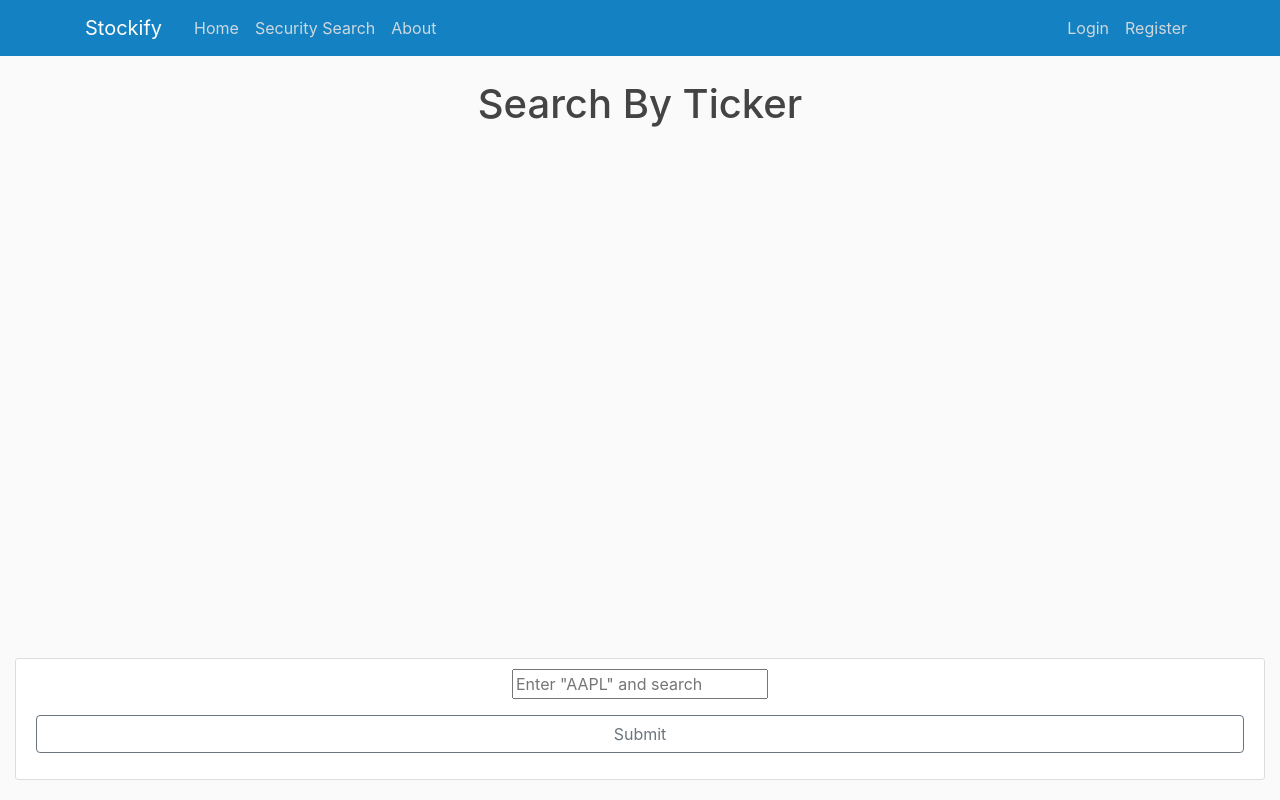
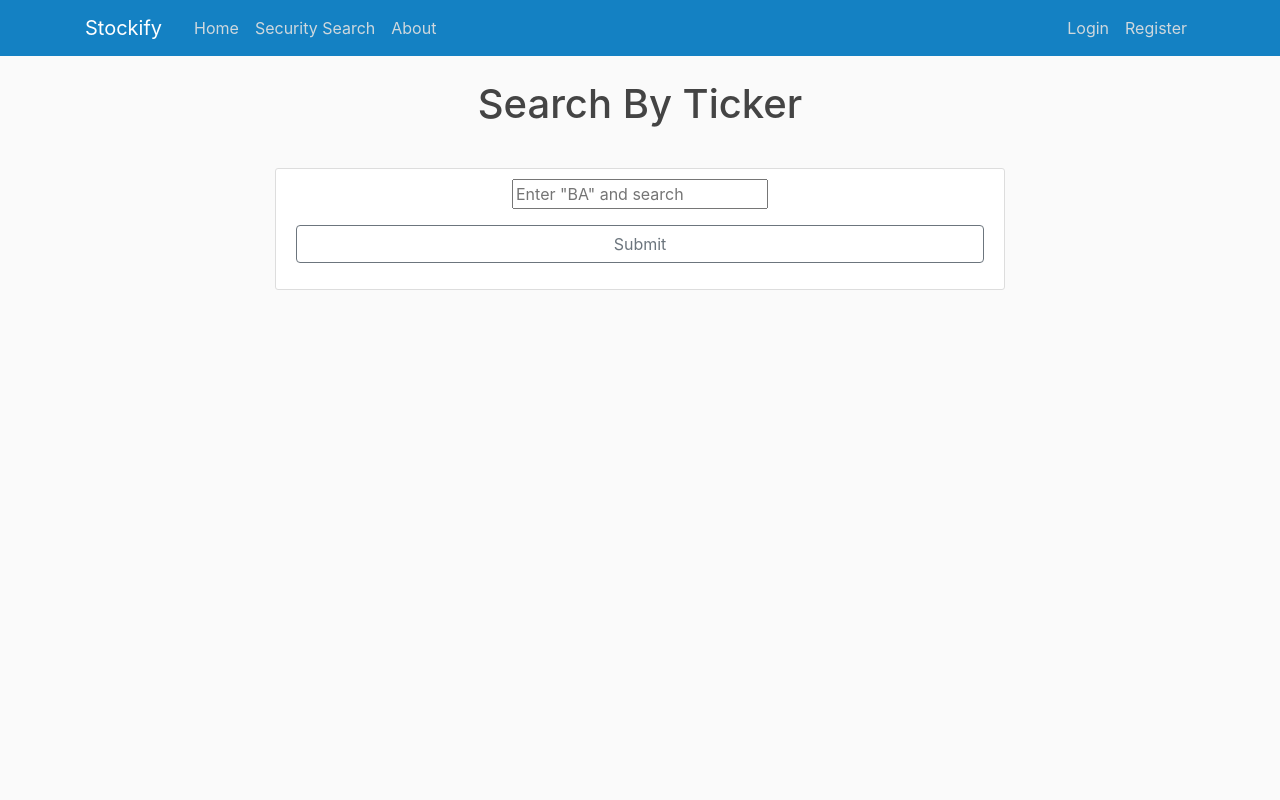
Before and after one commit to noahtech90/Stockify, a Django app: page /security/ in a window 1280 px wide. Run offline with Django 3.2, Linux system fonts and the light colour scheme; some libraries are stand-ins or nearby versions.

Commit message:
form features

```diff
--- a/django_project/blog/forms.py
+++ b/django_project/blog/forms.py
@@ -2,8 +2,7 @@
 from .models import Security
 
 class TickerForm(forms.ModelForm):
-    ticker = forms.CharField(label='', widget=forms.TextInput(attrs={'placeholder': 'Enter "AAPL" and search'}))
-    #ticker.widget.attrs.update(size='50%')
+    ticker = forms.CharField(label='', widget=forms.TextInput(attrs={'placeholder': 'Enter "BA" and search', 'class': 'ticker-field'}))
     class Meta:
         model = Security
         fields = ['ticker']
--- a/django_project/blog/templates/blog/security.html
+++ b/django_project/blog/templates/blog/security.html
@@ -84,10 +84,12 @@
               <p class="pt-2">Lorem ipsum dolor sit amet, consectetur adipisicing elit. Alias assumenda blanditiis consequuntur dolorem, ex exercitationem facilis fuga, impedit ipsa nam necessitatibus officiis quas quia quod repudiandae unde ut vel veritatis!</p>
             </div>
           </div>
+    </div>
 
 
     {% endif %}
-        <div class="col-12 w-100 fixed-bottom">
+        <div class="row justify-content-center">
+            <div class="col-sm-12 col-md-8">
               <div class="content-section mt-4">
                 <form action="." method="POST" class="text-center">{% csrf_token %}
                       <div class="form-group">
@@ -99,7 +101,7 @@
                 </form>
               </div>
             </div>
-
         </div>
 
+
 {% endblock content %}
--- a/django_project/static/blog/main.css
+++ b/django_project/static/blog/main.css
@@ -124,6 +124,10 @@
 
 }
 
+.ticker-field input {
+    width: 800px;
+}
+
 #dividends,
 #stocksplits,
 #m&a {
```
Also changed, not shown: django_project/blog/static/blog/main.css (+4 -3 lines). Lines whose indentation alone changed are shown as unchanged.
